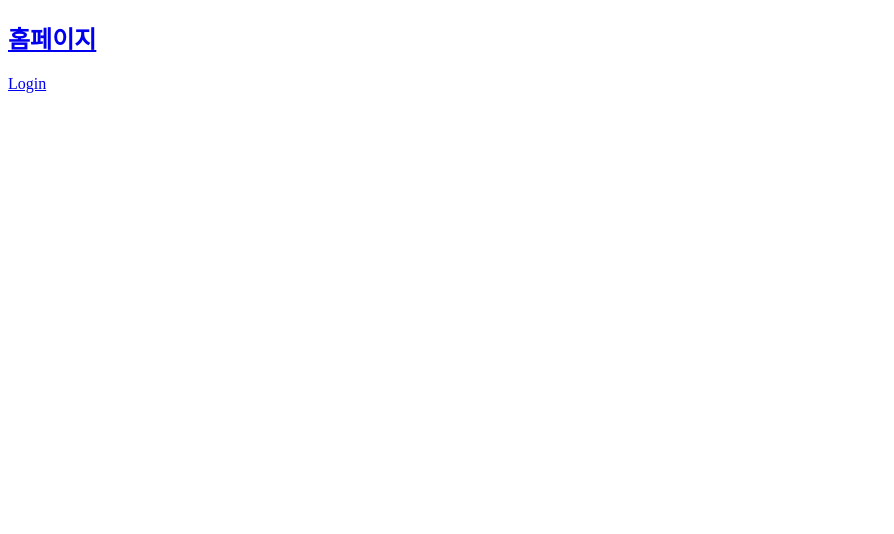
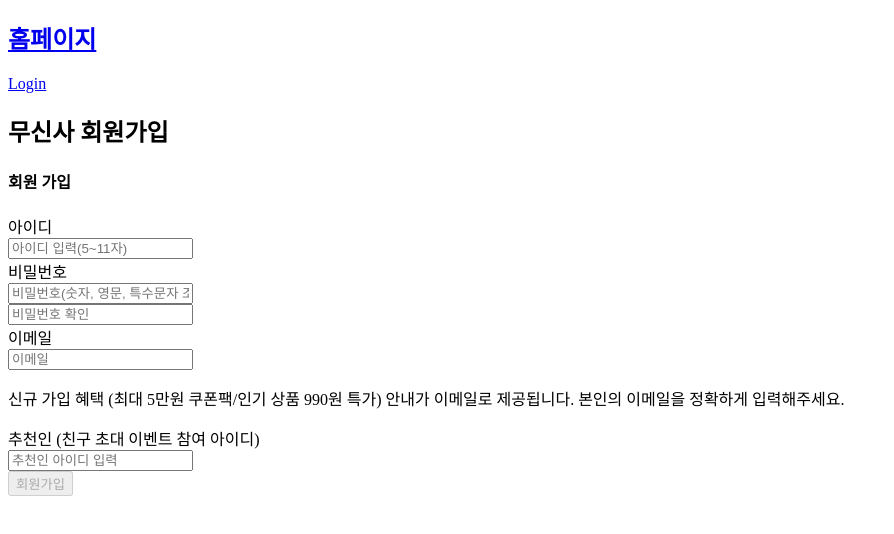
Before and after one commit to For-Freedom-01/honglee-frontend, a React (Create React App) app in the folder react-app/: page /signup/signupForm in a window 1280 px wide. Shown: the top 534 px of the page, without its empty margins (0-894 px from the left). Built offline with nearby package versions, Linux system fonts and the light colour scheme.

Commit message:
feat signup form \n\n 회원가입 폼 작성 및 통신

```diff
--- a/react-app/src/component/Login.js
+++ b/react-app/src/component/Login.js
@@ -14,7 +14,7 @@ export default function Login(){
     const password = refPassword.current.value.trim()
     console.log(id,password)
     try{
-      const response = await axios.post(`http://localhost:3001/userInfo`,{
+      const response = await axios.post(`http://13.209.151.121:8080/userInfo`,{
         ID:id,
         password:password
       },{
--- a/react-app/src/component/SignupForm.js
+++ b/react-app/src/component/SignupForm.js
@@ -1,3 +1,118 @@
+import axios from "axios"
+import {  useState } from "react"
+import { useNavigate } from "react-router-dom"
+
 export default function SingupForm(){
+    const nav = useNavigate()
+    const [formData, setFormData] = useState({
+        "Id":"",
+        "password":"",
+        "passwordCheck":"",
+        "email":"",
+        "friend":""
+    })
 
+    // const [option, setOption] = useState({
+    //     "all":false,
+    //     "overAge": false,
+    //     "privatePolicy":false,
+    //     "store":false,
+    //     "marketing":false
+    // })
+
+    // function onOption(name){
+    //     if (name==="all"){
+    //         const now = !option[name]
+    //         setOption({
+    //             "all":now,
+    //             "overAge": now,
+    //             "privatePolicy":now,
+    //             "store":now,
+    //             "marketing":now
+    //         })
+    //     } else {
+    //         setOption({
+    //             ...option,
+    //             [name]:!option[name]
+    //         })
+    //     }
+    // }
+
+     const isable = () =>{
+        return !!(
+            formData.email &&
+            formData.Id &&
+            formData.password &&
+            formData.passwordCheck &&
+            formData.password === formData.passwordCheck
+        )
+     }
+     async function handling(e){
+        e.preventDefault()
+        const userId = formData.Id.trim()
+        const userPassword = formData.password.trim()
+        const userPasswordCheck = formData.passwordCheck.trim()
+        const userEmail = formData.email.trim()
+        const userFriend = formData.friend.trim()
+        if (isable()){
+            try{
+                const response = await axios.post("http://13.209.151.121:8080//users/join",{
+                    username:userId,
+                    password:userPassword,
+                    passwordCheck:userPasswordCheck,
+                    email:userEmail,
+                    friend:userFriend
+                },{
+                    headers:{
+                        "Content-Type":"application/json"
+                    }
+                })
+               if (response.ok){
+                window.alert("회원가입에 성공하셨습니다")
+                nav("/")
+               }
+            } catch(error){
+                window.alert('회원가입에 실패하셨습니다')
+            }
+        }
+     }
+     function onChange(e){
+        const {name,value} = e.target
+        setFormData({
+            ...formData,
+            [name]:value
+        })
+     }
+  return(
+    <>
+        <h2>무신사 회원가입</h2>
+        <h4>회원 가입</h4>
+            <form onSubmit={handling}>
+                <div className="Id">
+                    <label>아이디</label><br/>
+                    <input type="text" name="Id" id="" placeholder="아이디 입력(5~11자)" onChange={onChange} value={formData.Id}/>
+                </div>
+                <div>
+                    <label>비밀번호</label><br/>
+                    <input type="password" name="password" placeholder="비밀번호(숫자, 영문, 특수문자 조합 최소 8자)" onChange={onChange} value={formData.password} /><br/>
+                    <input type="password" name="passwordCheck" placeholder="비밀번호 확인" onChange={onChange} value={formData.passwordCheck} />
+                </div>
+                <div className="password">
+                    <label >이메일</label><br/>
+                    <input  type="text" name="email"  placeholder="이메일" onChange={onChange} value={formData.email}/>
+                    <p>신규 가입 혜택 (최대 5만원 쿠폰팩/인기 상품 990원 특가) 안내가 이메일로 제공됩니다. 본인의 이메일을 정확하게 입력해주세요.</p>
+                </div>
+                <div>
+                    <label>추천인 (친구 초대 이벤트 참여 아이디)</label><br/>
+                    <input name="friend" type="text" placeholder="추천인 아이디 입력" onChange={onChange} value={formData.friend}/>
+                </div>
+                {/* <input type="checkbox" name="all" checked={option.all} onClick={() =>onOption("all")  }/><h3>약관 전체 동의</h3>
+                <input type="checkbox" name="privatePolicy" checked={option.privatePolicy} onClick={() =>onOption("privatePolicy") }/><p>개인정보 수집 이용동의(필수)</p>
+                <input type="checkbox" name="store" checked={option.store} onClick={() =>onOption("store") }/><p>무신사, 무신사스토어 이용약관(필수)</p>
+                <input type="checkbox" name="marketing" checked={option.marketing} onClick={() =>onOption("marketing") }/><p>마케팅 활용 및 광고성 정보 수신 동의(선택)</p>
+                <input type="checkbox" name="overAge" checked={option.overAge} onClick={() =>onOption("overAge") }/><p>만 14세 미만 가입 제한(필수)</p> */}
+                <button disabled={!isable()}>회원가입</button>
+            </form>
+    </>
+  )
 }
```
